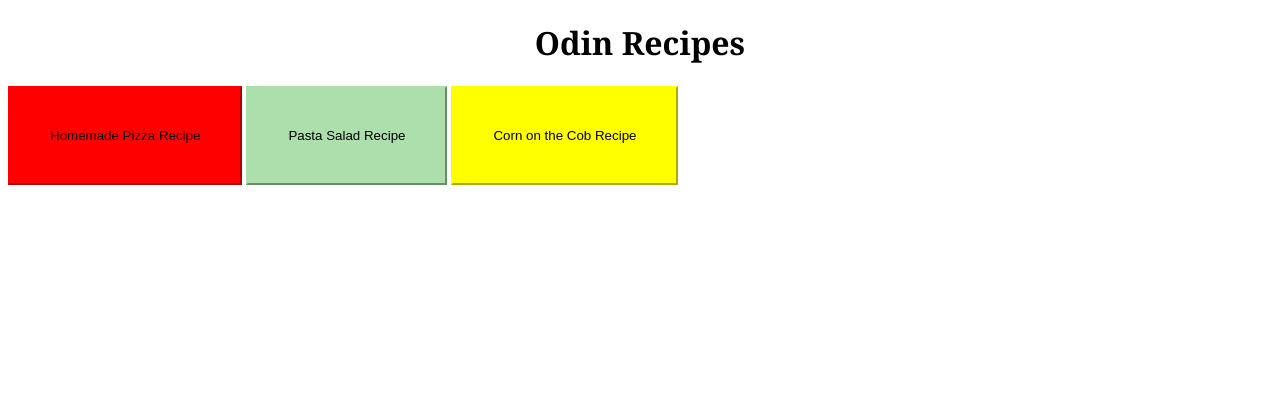
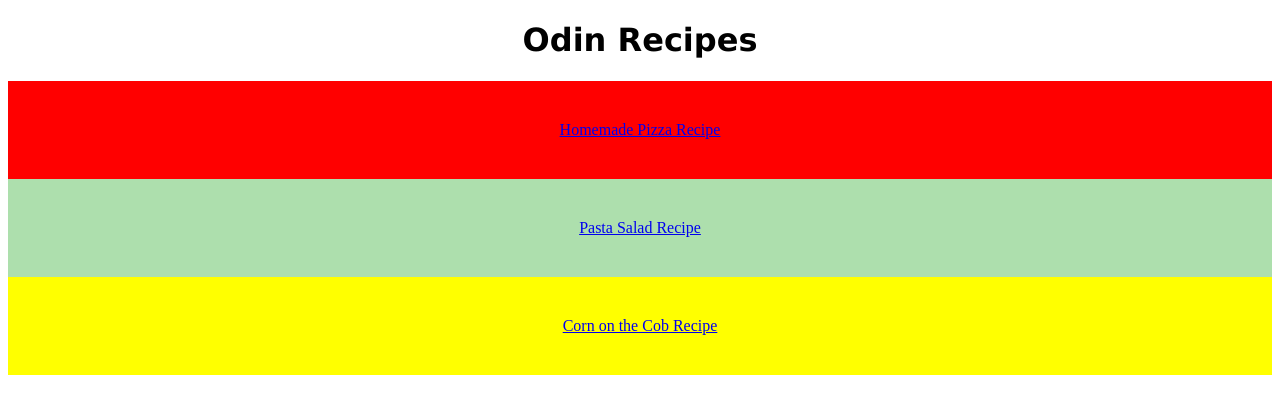
Before and after one commit to practiceacck/odin-recipes, a plain HTML site: page index.html in a window 1280 px wide. Drawn offline with Linux system fonts and the light colour scheme.

Commit message:
Modify style.css to include div block layout

```diff
--- a/index.html
+++ b/index.html
@@ -9,9 +9,9 @@
     <body>
         <h1>Odin Recipes</h1>
 
-        <a href="recipes/pizza.html"><button class="recipe-1">Homemade Pizza Recipe</button></a>
-        <a href="recipes/pasta-salad.html"><button class="recipe-2">Pasta Salad Recipe</button></a>
-        <a href="recipes/corn-on-the-cob.html"><button class="recipe-3">Corn on the Cob Recipe</button></a>
+        <div class="recipe1 recipe-block"><a href="recipes/pizza.html">Homemade Pizza Recipe</a></div>
+        <div class="recipe2 recipe-block"><a href="recipes/pasta-salad.html">Pasta Salad Recipe</a></div>
+        <div class="recipe3 recipe-block"><a href="recipes/corn-on-the-cob.html">Corn on the Cob Recipe</a></div>
 
 
     </body>
--- a/style.css
+++ b/style.css
@@ -2,29 +2,30 @@
 
 h1{
     text-align: center;
-    font-family: "Georgia", serif;
+    font-family:'Lucida Sans', 'Lucida Sans Regular', 'Lucida Grande', 'Lucida Sans Unicode', Geneva, Verdana, cursive;
 }
 
-button{
+.recipe-block{
     padding: 40px;
+    text-align: center;
 
 }
 
-.recipe-1{
+.recipe1{
     background-color: #ff0000;
     border-color: #ff0000;
     color: black;
     font-weight: light;
 }
 
-.recipe-2{
+.recipe2{
     background-color: #addfad;
     border-color: #addfad;
     color: black;
     font-weight: light;
 }
 
-.recipe-3{
+.recipe3{
     background-color: #ffff00;
     border-color: #ffff00;
     color: black;
```
